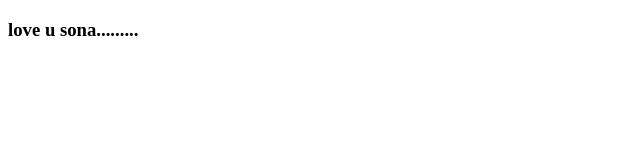
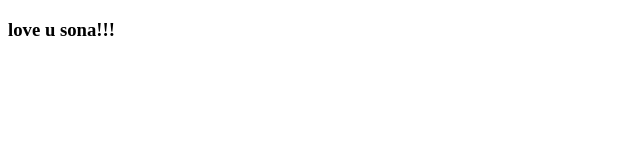
Before and after one commit to Sazzadhsazu/test, a plain HTML site: page index.html in a window 1280 px wide. Shown: the full height of the page, 0-640 px from the left. Drawn offline with Linux system fonts and the light colour scheme.

Commit message:
add somme text

```diff
--- a/index.html
+++ b/index.html
@@ -7,6 +7,6 @@
     <title>Document</title>
 </head>
 <body>
-    <h3>love u sona.........</h3>
+    <h3>love u sona!!!</h3>
 </body>
 </html>
```
Also changed, not shown: hello.html (added).
